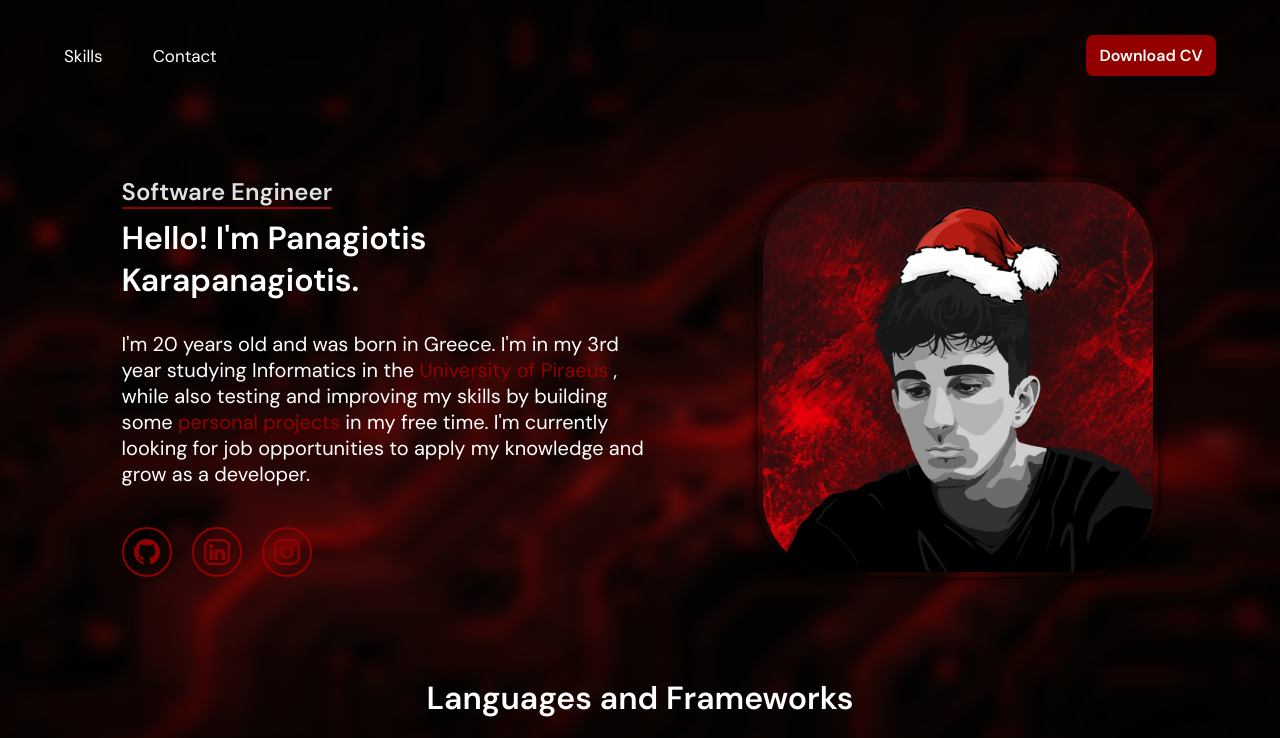
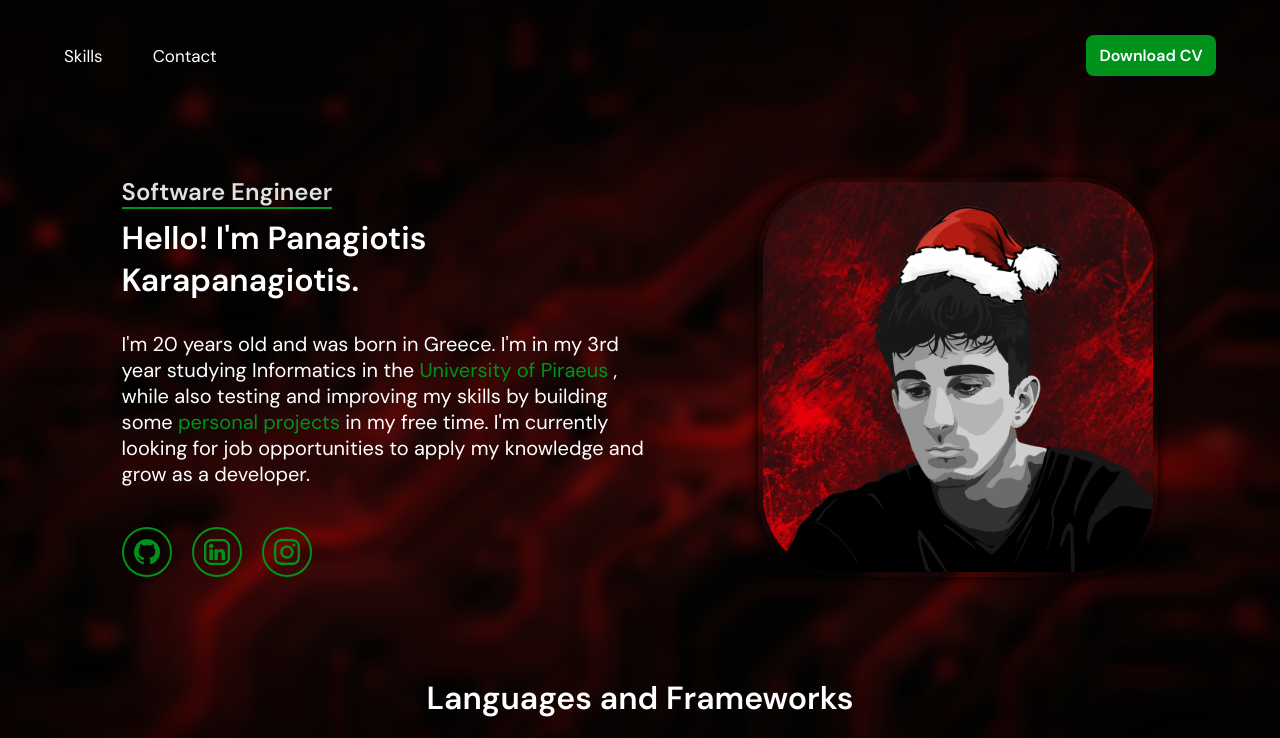
Before and after one commit to PanosKarap/my-portfolio, a React (Vite) app: page / in a window 1280 px wide. Shown: the top 738 px of the page. Built offline with nearby package versions, Linux system fonts and the light colour scheme; a web font is replaced by a local one.

Commit message:
deploying to domain

```diff
--- a/src/index.css
+++ b/src/index.css
@@ -15,7 +15,7 @@
   --font-family: "DM Sans", "Inter", sans-serif;
 
   /* COLORS */
-  --primary-base: rgb(147, 0, 0);
+  --primary-base: rgb(0, 147, 27);
   --primary-base-soft: rgba(147, 0, 0, 0.397);
   --primary-tint: hsl(0, 100%, 37%);
   --white: #ffffff;
```
